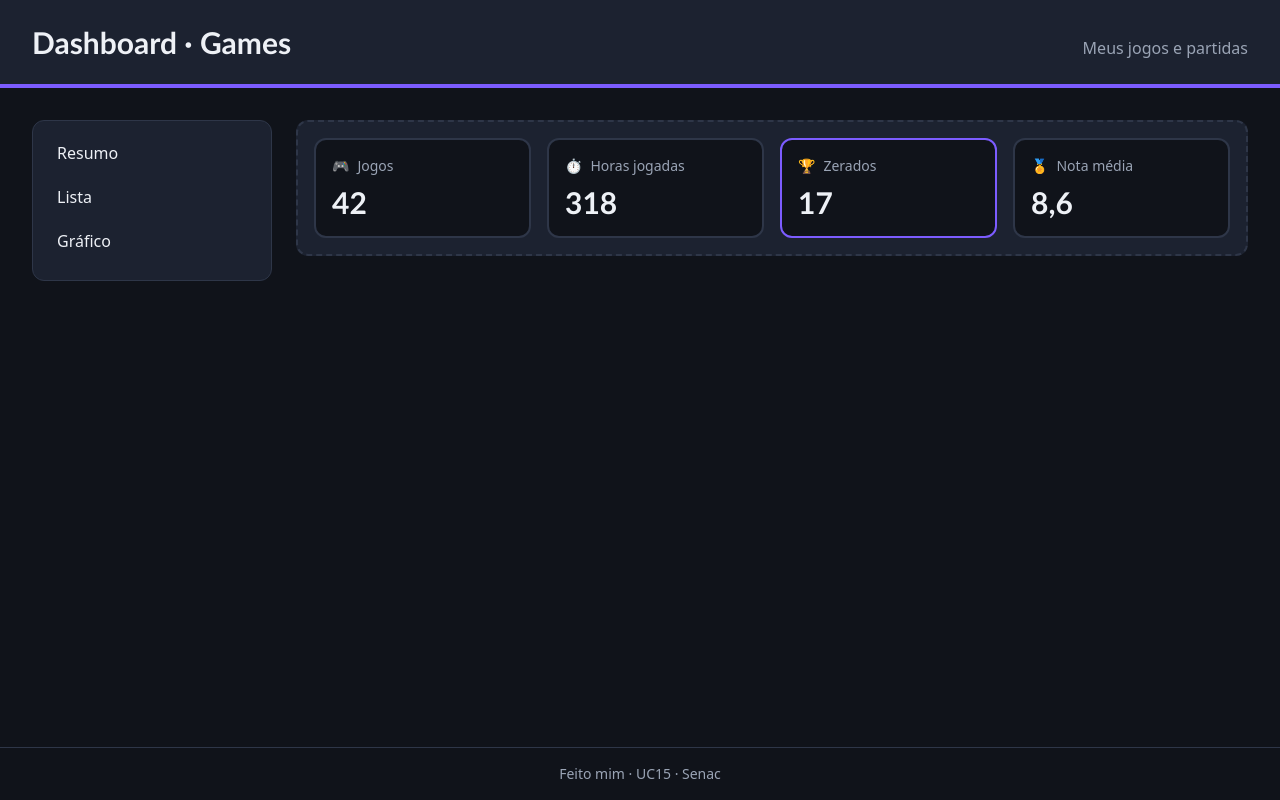
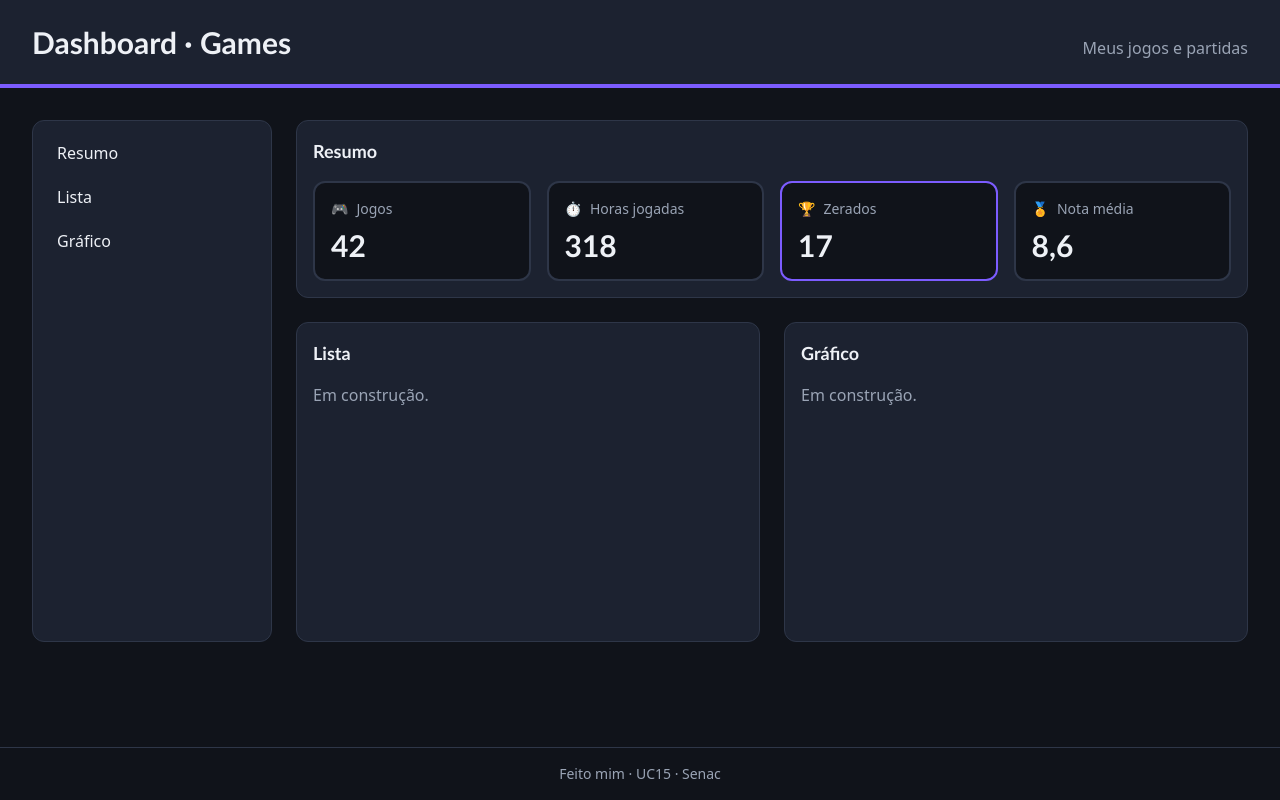
Before and after one commit to giovanaganzerdeleon/my-dashbord, a React (Vite) app: page / in a window 1280 px wide. Built offline with nearby package versions, Linux system fonts and the light colour scheme.

Commit message:
feat: add Panel component with children

```diff
--- a/src/App.jsx
+++ b/src/App.jsx
@@ -1,10 +1,8 @@
-import Header from './components/Header.jsx';
-import Footer from './components/Footer.jsx';
-import Menu from './components/Menu.jsx';
-import SummaryCard from './components/SummaryCard.jsx';
-
-const areaClass =
-  'min-h-32 rounded-xl border-2 border-dashed border-border bg-surface p-4 text-muted';
+import Header from './components/Header.jsx'
+import Footer from './components/Footer.jsx'
+import Menu from './components/Menu.jsx'
+import SummaryCard from './components/SummaryCard.jsx'
+import Panel from './components/Painel.jsx'
 
 function App() {
   return (
@@ -16,18 +14,27 @@ function App() {
           xl:grid-cols-[15rem_1fr_1fr] xl:p-8"
       >
         <Menu />
-        <section id="summary" className={`${areaClass} md:col-span-2`}>
+
+        <Panel id="summary" title="Resumo" className="md:col-span-2">
           <div className="grid grid-cols-2 gap-4 md:grid-cols-4">
             <SummaryCard title="Jogos" value={42} icon="🎮" />
             <SummaryCard title="Horas jogadas" value={318} icon="⏱️" />
             <SummaryCard title="Zerados" value={17} icon="🏆" isHighlighted />
-            <SummaryCard title="Nota média" value="8,6" icon ="🏅" />
+            <SummaryCard title="Nota média" value="8,6" icon ="🏅"/>
           </div>
-        </section>
+        </Panel>
+
+        <Panel id="list" title="Lista" className="xl:min-h-80">
+          <p className="text-muted">Em construção.</p>
+        </Panel>
+
+        <Panel id="chart" title="Gráfico" className="xl:min-h-80">
+          <p className="text-muted">Em construção.</p>
+        </Panel>
       </main>
       <Footer />
     </div>
-  );
+  )
 }
 
-export default App;
+export default App
--- /dev/null
+++ b/src/components/Painel.jsx
@@ -0,0 +1,13 @@
+function Painel({ id, title, className = '', children }) {
+  return (
+    <section
+      id={id}
+      className={`rounded-xl border border-border bg-surface p-4 ${className}`}
+    >
+      <h2 className="mb-4 font-heading text-lg font-bold">{title}</h2>
+      {children}
+    </section>
+  );
+}
+
+export default Painel;
```
